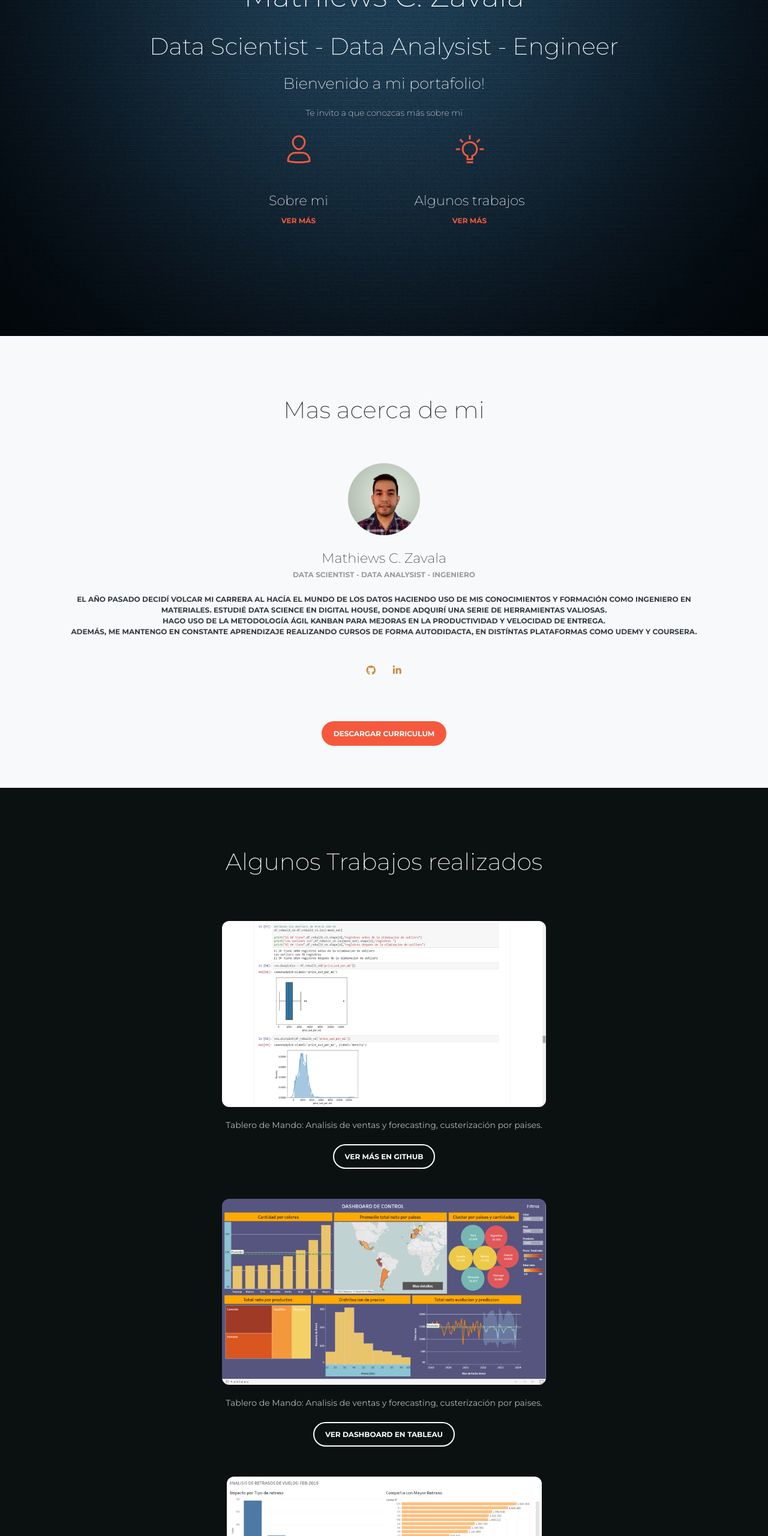
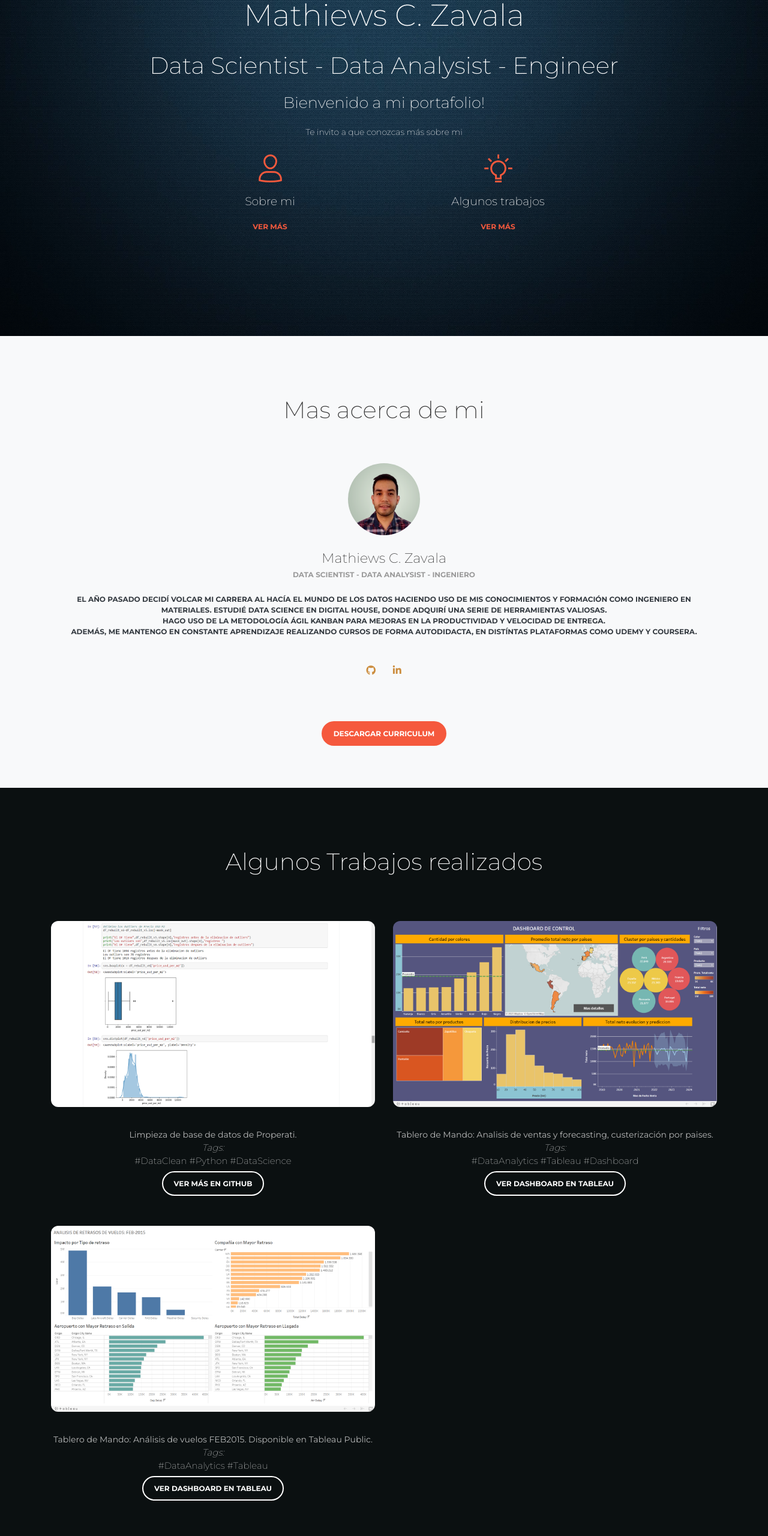
Before and after one commit to Mattzvl/Mattzvl.github.io, a website: page index.html in a window 1280 px wide. Shown: the part 240-2800 px from the top of the page at 60% size. Drawn offline with Linux system fonts and the light colour scheme; some packages are replaced by stand-ins of ours.

Commit message:
cambios de aspecto

```diff
--- a/index.html
+++ b/index.html
@@ -38,8 +38,8 @@ The above copyright notice and this permission notice shall be included in all c
 </head>
 
 <body class="landing-page sidebar-collapse">
-  <!-- Navbar -->
-  <nav class="navbar navbar-expand-lg fixed-top navbar-transparent " color-on-scroll="300">
+  <!-- Start: Navbar -->
+  <nav class="navbar navbar-expand-lg fixed-top navbar-transparent " color-on-scroll="30">
     <div class="container">
       <div class="navbar-translate">
         <a class="navbar-brand" href="#" rel="tooltip" title="Coded by Creative Tim" data-placement="bottom"
@@ -71,8 +71,8 @@ The above copyright notice and this permission notice shall be included in all c
             <a class="nav-link" rel="tooltip" title="Like us on Facebook" data-placement="bottom" href="#" target="_blank">
               <i class="fa fa-facebook-square"></i>
               <p class="d-lg-none">Facebook</p>
-            </a> -->
-          </li>
+            </a>
+          </li>-->
           <li class="nav-item">
             <a class="nav-link" rel="tooltip" title="Follow me on Linkedin" data-placement="bottom"
               href="https://www.linkedin.com/in/mcfzavala/" target="_blank">
@@ -87,15 +87,19 @@ The above copyright notice and this permission notice shall be included in all c
               <p class="d-lg-none">GitHub</p>
             </a>
           </li>
+
         </ul>
       </div>
     </div>
   </nav>
+  <!-- End: Navbar -->
 
-  <!-- End Navbar -->
+  <!-- Start Welcome Section -->
   <div class="page-header" data-parallax="true" style="background-image: url('./assets/img/fondo_2.jpg');">
     <div class="filter"></div>
     <div class="container">
+        <br>
+        <br>
       <div class="motto text-center">
         <h1>Mathiews C. Zavala</h1>
         <h2>Data Scientist - Data Analysist - Engineer</h2>
@@ -103,15 +107,15 @@ The above copyright notice and this permission notice shall be included in all c
         <br>Te invito a que conozcas más sobre mi</br>
         <br />
         <div class="row">
-          <div class="col-md-3">
+          <div class="col-md-2">
           </div>
-          <div class="col-md-3">
+          <div class="col-md-4 col-sm-12 col-xs-12">
             <div class="info">
               <div class="icon icon-danger">
                 <i class="nc-icon nc-single-02"></i><a>
               </div>
               <div class="description">
-                <h4 class="info-title">Sobre mi</h4>
+                <h5 class="info-title">Sobre mi</h5>
                 <a href="#curriculum" class="btn btn-link btn-danger">Ver más</a>
               </div>
             </div>
@@ -140,19 +144,19 @@ The above copyright notice and this permission notice shall be included in all c
               </div>
             </div>
           </div> -->
-          <div class="col-md-3">
+          <div class="col-md-4 col-sm-12 col-xs-12">
             <div class="info">
               <div class="icon icon-danger">
                 <i class="nc-icon nc-bulb-63"></i>
               </div>
               <div class="description">
-                <h4 class="info-title">Algunos trabajos</h4>
+                <h5 class="info-title">Algunos trabajos</h5>
                 <a href="#Portafolio" class="btn btn-link btn-danger">Ver más</a>
               </div>
             </div>
           </div>
-          <div class="col-md-3">
-          </div>
+          <!-- <div class="col-md-3">
+          </div> -->
         </div>
 
         <!-- <a href="https://www.youtube.com/watch?v=dQw4w9WgXcQ" class="btn btn-outline-neutral btn-round"><i class="fa fa-play"></i>Watch video</a>
@@ -160,7 +164,9 @@ The above copyright notice and this permission notice shall be included in all c
       </div>
     </div>
   </div>
+  <!-- ======= End Welcome Section ======= -->
 
+  <!-- ======= Start: Mas Acerca de mi ======= -->
   <div class="main">
     <div class="section text-center bg-light" id="curriculum">
       <!--bg-dark--para cambiar color en la seccion -->
@@ -211,8 +217,9 @@ The above copyright notice and this permission notice shall be included in all c
       </div>
     </div>
   </div>
+  <!-- ======= End: Mas Acerca de mi ======= -->
 
-  <!-- ======= Skills Section ======= -->
+  <!-- Skills Section -->
   <!-- <section id="skills" class="skills section-bg">
         <div class="container">
           <div class="section-title">
@@ -272,7 +279,8 @@ The above copyright notice and this permission notice shall be included in all c
   <!-- End Skills Section -->
 
   <!--Portfolio-->
-  <div class="section section-dark text-center" id="Portafolio">
+  <!-- <div class="section section-dark text-center" id="Portafolio">
+
     <div class="container text-white">
       <h2 class="title">Algunos Trabajos realizados</h2>
       <div class="row text-center">
@@ -477,6 +485,74 @@ The above copyright notice and this permission notice shall be included in all c
         </div>
       </div>
     </div> -->
+
+
+    <!--Portfolio-v2-->
+    <div class="section section-dark text-center" id="Portafolio">
+      <div class="container text-white">
+        <h2 class="title">Algunos Trabajos realizados</h2>
+        <div class="row text-center">
+        </div>
+      </div>
+      <div class="container">
+
+        <!--Ordenado en funcion de las imagenes-->
+        <div class="row example-page text-center">
+
+          <div class="col-md-6 col-sm-12 col-xs-12">
+            <figure class="effect">
+              <img src="./assets/img/examples/example-3_data-cleaning.png" alt="Rounded Image" class="img-rounded img-responsive"
+              style="width: 100%">
+
+              <figcaption>
+
+              </figcaption>
+            </figure>
+            <div class="description"><strong>Limpieza de base de datos de Properati.</strong>
+            <p><em>Tags:</em> <br />#DataClean #Python #DataScience</p></div>
+            <a href="https://github.com/Mattzvl/data-science-portfolio/tree/main/data-science-scripts" class="btn btn-outline-neutral btn-round" target="_blank">Ver más en github</a>
+            <!-- <span class="icon">
+              <span class="glyphicon glyphicon-new-window"></span>
+            </span> -->
+          </div>
+
+          <div class="col-md-6 col-sm-12 col-xs-12">
+            <figure class="effect" href="https://public.tableau.com/profile/mathiews.c.zavala#!/vizhome/ConociendoTableau_16186271914340/Dashboard">
+              <img src="./assets/img/examples/example-1.png" alt="Rounded Image" class="img-rounded img-responsive"
+              style="width: 100%">
+
+              <figcaption>
+
+              </figcaption>
+            </figure>
+            <div class="description"><strong>Tablero de Mando: Analisis de ventas y forecasting, custerización por paises.</strong>
+            <p><em>Tags:</em><br/> #DataAnalytics #Tableau #Dashboard</p></div>
+            <a href="https://public.tableau.com/profile/mathiews.c.zavala#!/vizhome/ConociendoTableau_16186271914340/Dashboard" class="btn btn-outline-neutral btn-round" target="_blank">Ver Dashboard en tableau</a>
+            <!-- <span class="icon">
+              <span class="glyphicon glyphicon-new-window"></span>
+            </span> -->
+          </div>
+
+          <div class="col-md-6 col-sm-12 col-xs-12">
+            <figure class="effect" href="https://public.tableau.com/profile/mathiews.c.zavala#!/vizhome/Ejercicio3_16181776573050/Dashboard1">
+              <img src="./assets/img/examples/example-2.png" alt="Rounded Image" class="img-rounded img-responsive"
+              style="width: 100%">
+
+              <figcaption>
+
+              </figcaption>
+            </figure>
+            <div class="description"><strong>Tablero de Mando: Análisis de vuelos FEB2015. Disponible en Tableau Public.</strong>
+            <p><em>Tags:</em><br/> #DataAnalytics #Tableau</p></div>
+            <a href="https://public.tableau.com/profile/mathiews.c.zavala#!/vizhome/Ejercicio3_16181776573050/Dashboard1" class="btn btn-outline-neutral btn-round" target="_blank">Ver Dashboard en tableau</a>
+            <!-- <span class="icon">
+              <span class="glyphicon glyphicon-new-window"></span>
+            </span> -->
+          </div>
+
+        </div>
+      </div>
+    </div>
   </div>
 
   <footer class="footer   footer-white ">
```
Also changed, not shown: 1 other file.
